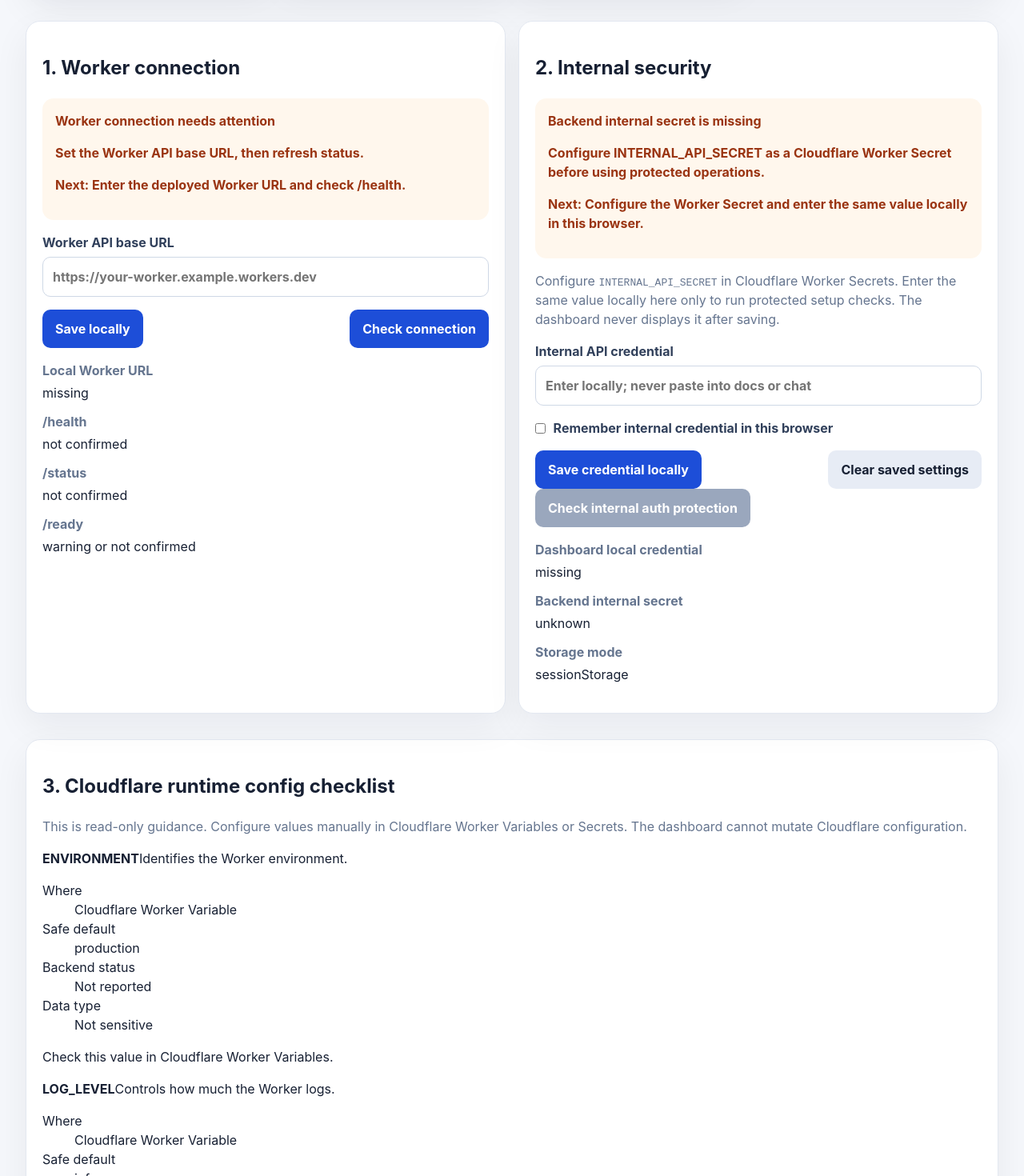
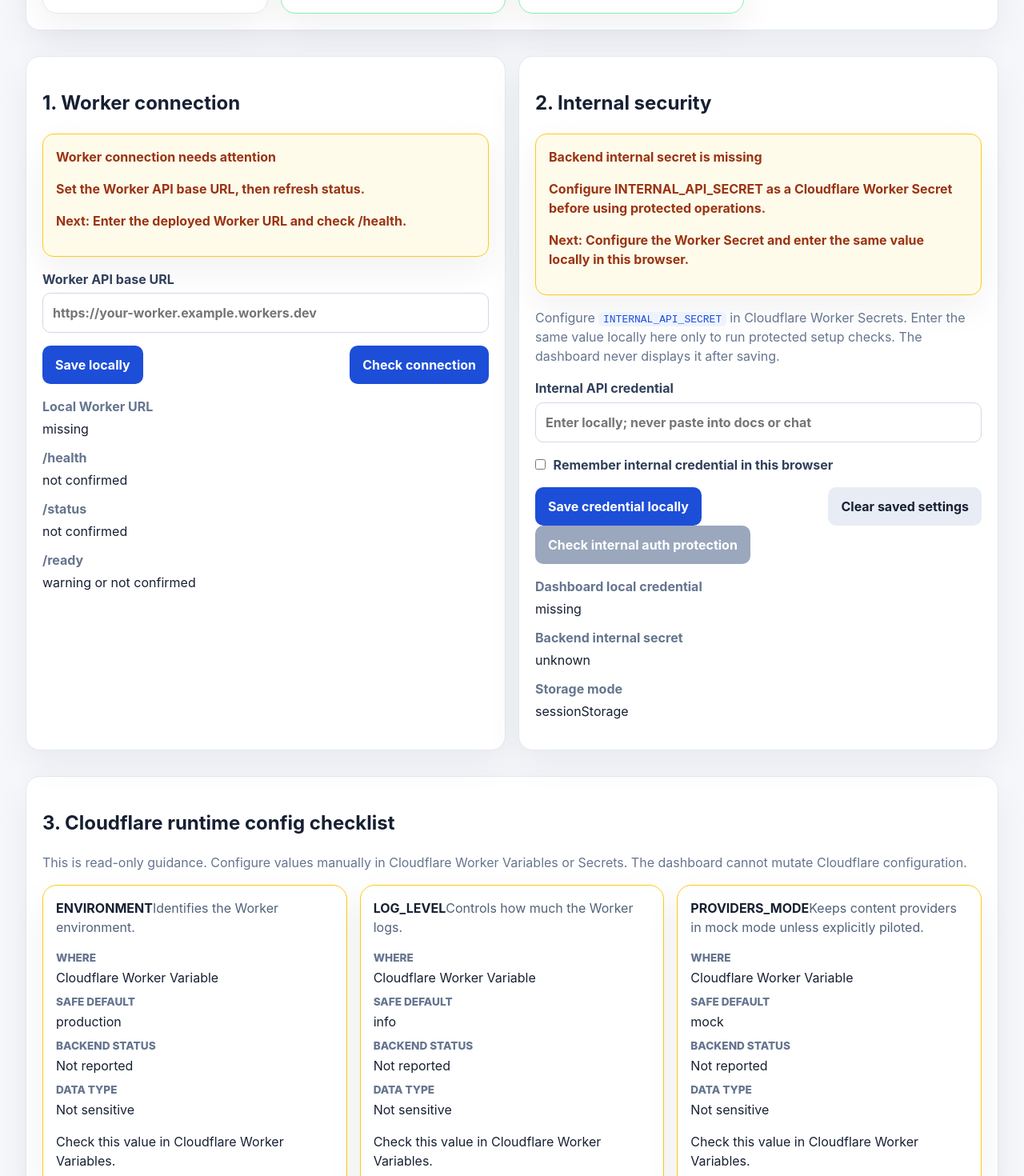
Before and after one commit to pourebadi/ai-curation-publisher-agent, a React (Vite) app in the folder apps/dashboard/: page / in a window 1280 px wide. Shown: the part 840-2310 px from the top of the page at 80% size. Built offline with nearby package versions, Linux system fonts and the light colour scheme.

Commit message:
feat: add dashboard setup center

```diff
--- a/apps/dashboard/src/styles.css
+++ b/apps/dashboard/src/styles.css
@@ -46,6 +46,13 @@
 
 button.secondary:hover:not(:disabled) {
   background: #d7deeb;
+}
+
+code {
+  background: #eef4ff;
+  border-radius: 6px;
+  color: #1d4ed8;
+  padding: 0.1rem 0.35rem;
 }
 
 input,
@@ -152,7 +159,12 @@
 .heroPanel,
 .card,
 .subcard,
-.summaryCard {
+.summaryCard,
+.runtimeItem,
+.detailItem,
+.pilotStep,
+.statusCallout,
+.launchStatus {
   background: white;
   border: 1px solid #e3e8f1;
   border-radius: 18px;
@@ -179,7 +191,12 @@
   padding: 1.25rem;
 }
 
-.subcard {
+.subcard,
+.runtimeItem,
+.detailItem,
+.pilotStep,
+.statusCallout,
+.launchStatus {
   padding: 1rem;
 }
 
@@ -196,10 +213,15 @@
   grid-template-columns: repeat(3, minmax(0, 1fr));
 }
 
-.summaryGrid {
+.summaryGrid,
+.runtimeGrid {
   display: grid;
   gap: 1rem;
   grid-template-columns: repeat(4, minmax(0, 1fr));
+}
+
+.runtimeGrid {
+  grid-template-columns: repeat(3, minmax(0, 1fr));
 }
 
 .summaryCard {
@@ -219,11 +241,90 @@
   font-size: 1.25rem;
 }
 
-.goodBorder {
+.goodBorder,
+.runtimeItem.safe {
   border-color: #86efac;
 }
 
-.badBorder {
+.badBorder,
+.runtimeItem.warning {
+  border-color: #fda4af;
+}
+
+.runtimeItem.unknown {
+  border-color: #facc15;
+}
+
+.runtimeItem span,
+.detailItem p,
+.pilotStep p {
+  color: #52627a;
+}
+
+.runtimeItem dl,
+.detailItem dl {
+  display: grid;
+  gap: 0.5rem;
+  margin: 1rem 0;
+}
+
+.runtimeItem dl div,
+.detailItem dl div {
+  display: grid;
+  gap: 0.15rem;
+}
+
+.runtimeItem dt,
+.detailItem dt {
+  color: #65758f;
+  font-size: 0.85rem;
+  font-weight: 800;
+  text-transform: uppercase;
+}
+
+.runtimeItem dd,
+.detailItem dd {
+  margin: 0;
+}
+
+.detailList,
+.pilotCards {
+  display: grid;
+  gap: 1rem;
+}
+
+.pilotCards {
+  grid-template-columns: repeat(3, minmax(0, 1fr));
+  margin: 1rem 0;
+}
+
+.launchStatus {
+  align-items: center;
+  display: flex;
+  gap: 1rem;
+  justify-content: space-between;
+  margin: 1rem 0;
+}
+
+.launchStatus strong {
+  font-size: 1.4rem;
+}
+
+.launchStatus.safe,
+.statusCallout.safe {
+  background: #f0fdf4;
+  border-color: #86efac;
+}
+
+.launchStatus.warning,
+.statusCallout.warning {
+  background: #fffbeb;
+  border-color: #facc15;
+}
+
+.launchStatus.risky,
+.statusCallout.risky {
+  background: #fef2f2;
   border-color: #fda4af;
 }
 
@@ -328,11 +429,18 @@
   margin-bottom: 0.75rem;
 }
 
+@media (max-width: 1180px) {
+  .runtimeGrid,
+  .pilotCards,
+  .summaryGrid {
+    grid-template-columns: repeat(2, minmax(0, 1fr));
+  }
+}
+
 @media (max-width: 1024px) {
   .hero,
   .grid.two,
-  .grid.three,
-  .summaryGrid {
+  .grid.three {
     grid-template-columns: 1fr;
   }
 }
@@ -343,9 +451,16 @@
   }
 
   .buttonRow,
-  .sectionTitle {
+  .sectionTitle,
+  .launchStatus {
     align-items: stretch;
     flex-direction: column;
+  }
+
+  .runtimeGrid,
+  .pilotCards,
+  .summaryGrid {
+    grid-template-columns: 1fr;
   }
 
   button {
```
